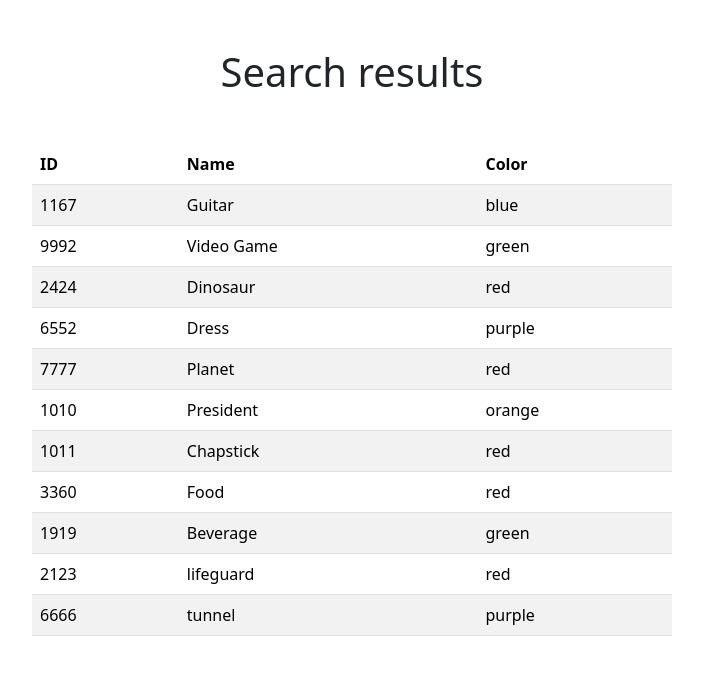
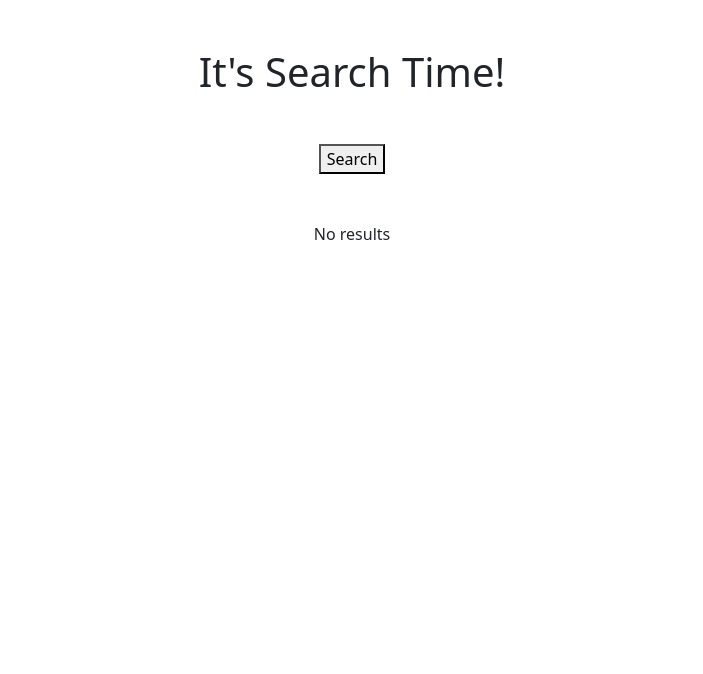
Before and after one commit to poppyseed336/its-search-time, an Angular app in the folder search-time-front-end/: page / in a window 1280 px wide. Shown: the top 674 px of the page, without its empty margins (288-991 px from the left). Built offline with nearby package versions, Linux system fonts and the light colour scheme.

Commit message:
Add search button. Make data initially be unpopulated before button is pressed.

```diff
--- a/search-time-front-end/src/app/app.component.html
+++ b/search-time-front-end/src/app/app.component.html
@@ -1,6 +1,14 @@
 
 <main class="main">
-  <h1 class="text-center mt-5">Search results</h1>
+  <h1 class="text-center mt-5">
+    It's Search Time!
+  </h1>
+
+  <div class="text-center mt-5">
+    <button (click)="fetchSearchResults()">
+      Search
+    </button>
+  </div>
 
   <search-results-table></search-results-table>
 </main>
--- a/search-time-front-end/src/app/app.component.ts
+++ b/search-time-front-end/src/app/app.component.ts
@@ -1,5 +1,6 @@
 import { Component } from '@angular/core';
 import { RouterOutlet } from '@angular/router';
+import { SearchService } from './services/search.service';
 import { SearchResultsTable } from './components/search-results-table/search-results-table.component';
 
 @Component({
@@ -10,4 +11,10 @@ import { SearchResultsTable } from './components/search-results-table/search-res
 
 export class AppComponent {
   title = 'search-time-front-end';
+
+  constructor(private searchService: SearchService) { }
+
+  fetchSearchResults() {
+    this.searchService.fetchSearchResults();  // to-do: will eventually need to be awaited once this service function becomes an async method
+  }
 }
--- a/search-time-front-end/src/app/components/search-results-table/search-results-table.component.html
+++ b/search-time-front-end/src/app/components/search-results-table/search-results-table.component.html
@@ -20,6 +20,10 @@
       </table>
     </div>
 
-    <ng-template #noResults>No results found</ng-template>
+    <ng-template #noResults>
+      <div class="text-center mt-5">
+        No results
+      </div>
+    </ng-template>
   </div>
 </main>
--- a/search-time-front-end/src/app/components/search-results-table/search-results-table.component.ts
+++ b/search-time-front-end/src/app/components/search-results-table/search-results-table.component.ts
@@ -2,7 +2,6 @@
 import { Component } from '@angular/core';
 import { NgFor, NgIf } from '@angular/common';
 import { DataService } from '../../services/data.service';
-import { SearchService } from '../../services/search.service';
 import { Item } from '../../models/item.model';
 
 @Component({
@@ -11,17 +10,15 @@ import { Item } from '../../models/item.model';
   templateUrl: './search-results-table.component.html'
 })
 export class SearchResultsTable {
+  title = 'search-results-table';
+
   searchResultItems: Item[] = [];
 
-  constructor(private dataService: DataService, private searchService: SearchService) { }
+  constructor(private dataService: DataService) { }
 
   ngOnInit(): void {
-    this.searchService.fetchSearchResults();  // to-do: will eventually need to be awaited once this service function becomes an async http call
-
     this.dataService.getSearchResults$().subscribe(updatedData => {
       this.searchResultItems = updatedData;
     });
   }
-
-  title = 'search-results-table';
 }
--- a/search-time-front-end/src/app/services/search.service.ts
+++ b/search-time-front-end/src/app/services/search.service.ts
@@ -14,7 +14,7 @@ export class SearchService {
   constructor(private dataService: DataService) { }
 
   fetchSearchResults() {
-    // to-do: For now this mocks a remote API call. Later we'll add an actual http call and make this function async.
+    // to-do: For now this mocks a remote API call. Later we'll add an actual API call and make this function async.
     let results = [
       { id: 1167, title: 'Guitar', color: 'blue' } as Item,
       { id: 9992, title: 'Video Game', color: 'green' } as Item,
```
